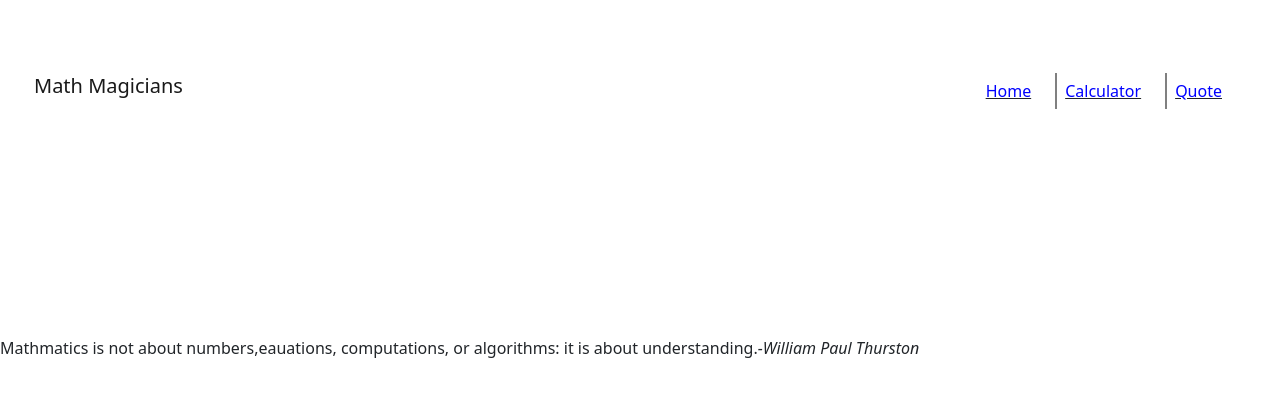
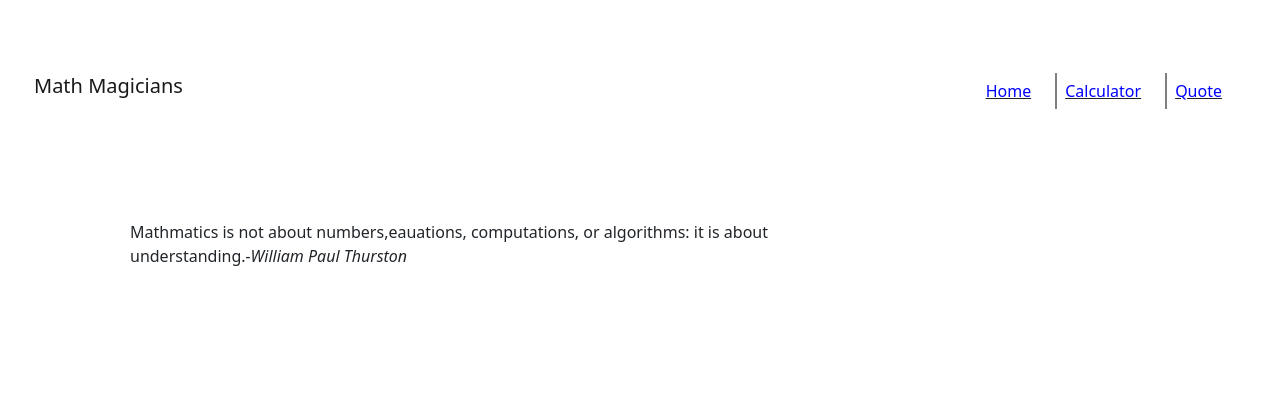
Before and after one commit to karam084/math-magicians, a React (Create React App) app: page /quote in a window 1280 px wide. Shown: the top 396 px of the page. Built offline with nearby package versions, Linux system fonts and the light colour scheme.

Commit message:
Add stle for calculate page

```diff
--- a/src/components/Calculator.js
+++ b/src/components/Calculator.js
@@ -11,7 +11,9 @@ function Calculator() {
   return (
 
     <div className="container my-3">
-
+      <div className='lets'>
+        <p>Let's do some math!</p>
+      </div>
       <div className="calculator card">
         <div className="screen">{state.next || state.total || 0}</div>
 
--- a/src/components/Quote.js
+++ b/src/components/Quote.js
@@ -2,7 +2,6 @@ function Quote() {
   return (
     <div className="quote">
       <p>
-
         Mathmatics is not about numbers,eauations, computations,
         or algorithms: it is about understanding.
         <span className="author"><i>-William Paul Thurston</i></span>
--- a/src/index.css
+++ b/src/index.css
@@ -17,7 +17,8 @@ body {
   top: 50%;
   left: 50%;
   transform: translate(-50%, -50%);
-  width: 400px;
+  width: 460px;
+  margin-left: 23%;
 }
 
 .calculator-screen {
@@ -101,6 +102,10 @@ button {
   top: -255px;
 }
 
+ul li a {
+  color: blue !important;
+}
+
 .navbar a {
   margin-left: 16px;
   padding: 6px;
@@ -113,10 +118,6 @@ a.navbar-brand {
 
 a.active {
   border-left: 0;
-}
-
-ul li a {
-  color: blue !important;
 }
 
 .nav-item {
@@ -142,3 +143,16 @@ h2 {
   top: 290px;
   left: 38px;
 }
+
+.quote {
+  margin-left: 130px;
+  width: 56%;
+  position: absolute;
+  top: 220px;
+}
+
+.lets {
+  font-size: 20px;
+  position: absolute;
+  top: 150px;
+}
```
